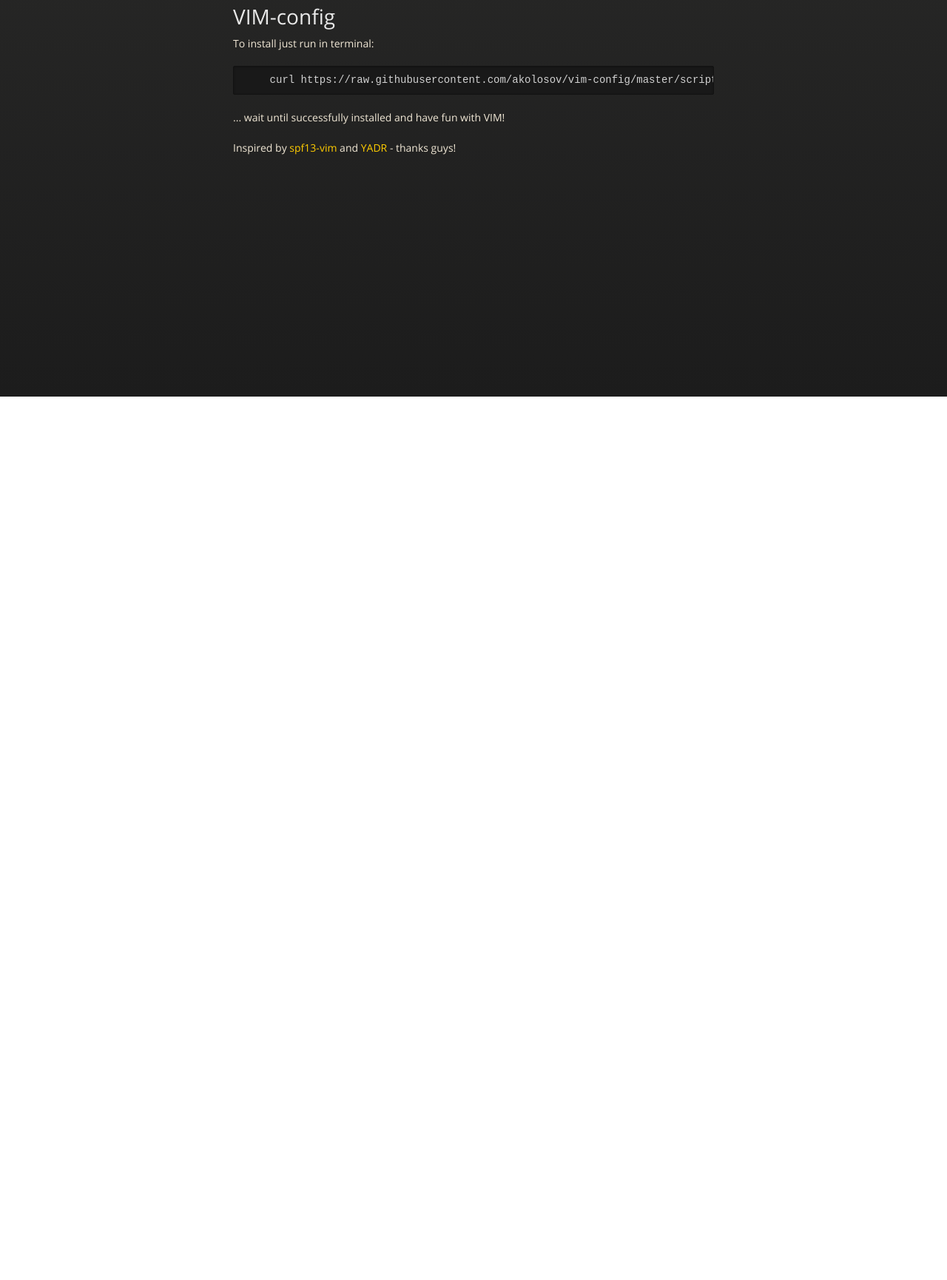
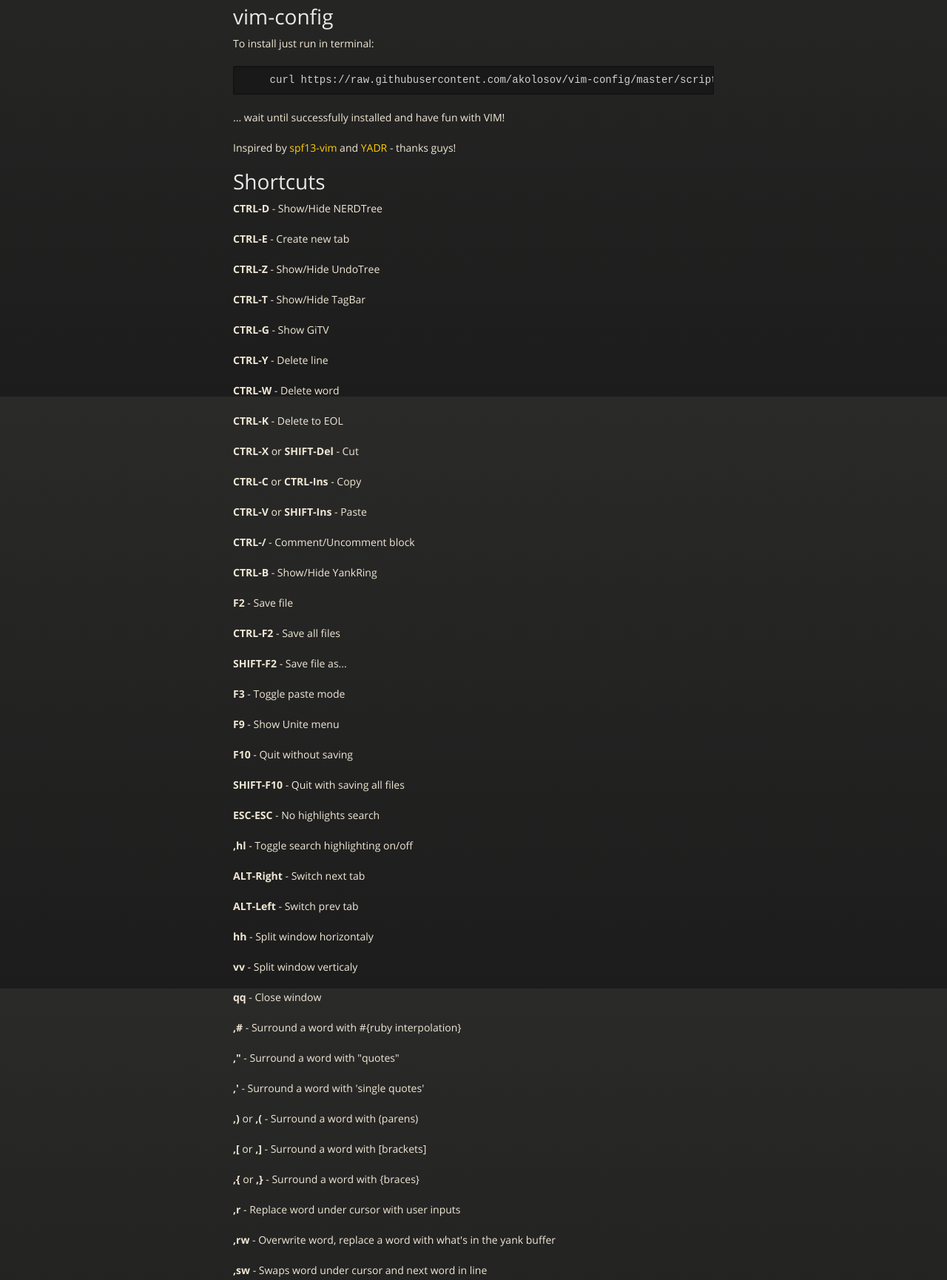
Before and after one commit to akolosov/vim-config, a plain HTML site: page index.html in a window 1280 px wide. Shown: the part 264-1994 px from the top of the page at 74% size. Before the commit the page ends 800 px from the top, so only its background shows below. Drawn offline with nearby package versions, Linux system fonts and the light colour scheme.

Commit message:
Create gh-pages branch via GitHub

```diff
--- a/index.html
+++ b/index.html
@@ -39,7 +39,7 @@
         </div>
 
         <h1>
-<a name="vim-config" class="anchor" href="#vim-config"><span class="octicon octicon-link"></span></a>VIM-config</h1>
+<a name="vim-config" class="anchor" href="#vim-config"><span class="octicon octicon-link"></span></a>vim-config</h1>
 
 <p>To install just run in terminal:</p>
 
@@ -50,6 +50,81 @@
 <p>... wait until successfully installed and have fun with VIM!</p>
 
 <p>Inspired by <a href="http://vim.spf13.com/">spf13-vim</a> and <a href="http://skwp.github.io/dotfiles/">YADR</a> - thanks guys!</p>
+
+<h1>
+<a name="shortcuts" class="anchor" href="#shortcuts"><span class="octicon octicon-link"></span></a>Shortcuts</h1>
+
+<p><strong>CTRL-D</strong> - Show/Hide NERDTree</p>
+
+<p><strong>CTRL-E</strong> - Create new tab</p>
+
+<p><strong>CTRL-Z</strong> - Show/Hide UndoTree</p>
+
+<p><strong>CTRL-T</strong> - Show/Hide TagBar</p>
+
+<p><strong>CTRL-G</strong> - Show GiTV</p>
+
+<p><strong>CTRL-Y</strong> - Delete line</p>
+
+<p><strong>CTRL-W</strong> - Delete word</p>
+
+<p><strong>CTRL-K</strong> - Delete to EOL</p>
+
+<p><strong>CTRL-X</strong> or <strong>SHIFT-Del</strong> - Cut</p>
+
+<p><strong>CTRL-C</strong> or <strong>CTRL-Ins</strong> - Copy</p>
+
+<p><strong>CTRL-V</strong> or <strong>SHIFT-Ins</strong> - Paste</p>
+
+<p><strong>CTRL-/</strong> - Comment/Uncomment block</p>
+
+<p><strong>CTRL-B</strong> - Show/Hide YankRing</p>
+
+<p><strong>F2</strong> - Save file</p>
+
+<p><strong>CTRL-F2</strong> - Save all files</p>
+
+<p><strong>SHIFT-F2</strong> - Save file as...</p>
+
+<p><strong>F3</strong> - Toggle paste mode</p>
+
+<p><strong>F9</strong> - Show Unite menu</p>
+
+<p><strong>F10</strong> - Quit without saving</p>
+
+<p><strong>SHIFT-F10</strong> - Quit with saving all files</p>
+
+<p><strong>ESC-ESC</strong> - No highlights search</p>
+
+<p><strong>,hl</strong> - Toggle search highlighting on/off</p>
+
+<p><strong>ALT-Right</strong> - Switch next tab</p>
+
+<p><strong>ALT-Left</strong> - Switch prev tab</p>
+
+<p><strong>hh</strong> - Split window horizontaly</p>
+
+<p><strong>vv</strong> - Split window verticaly</p>
+
+<p><strong>qq</strong> - Close window</p>
+
+<p><strong>,#</strong> - Surround a word with #{ruby interpolation}</p>
+
+<p><strong>,"</strong> - Surround a word with "quotes"</p>
+
+<p><strong>,'</strong> - Surround a word with 'single quotes'</p>
+
+<p><strong>,)</strong> or <strong>,(</strong> - Surround a word with (parens)</p>
+
+<p><strong>,[</strong> or <strong>,]</strong> - Surround a word with [brackets]</p>
+
+<p><strong>,{</strong> or <strong>,}</strong> - Surround a word with {braces}</p>
+
+<p><strong>,r</strong> - Replace word under cursor with user inputs</p>
+
+<p><strong>,rw</strong> - Overwrite word, replace a word with what's in the yank buffer</p>
+
+<p><strong>,sw</strong> - Swaps word under cursor and next word in line</p>
       </section>
 
     </div>
```
Also changed, not shown: params.json (+1 -1 lines).
